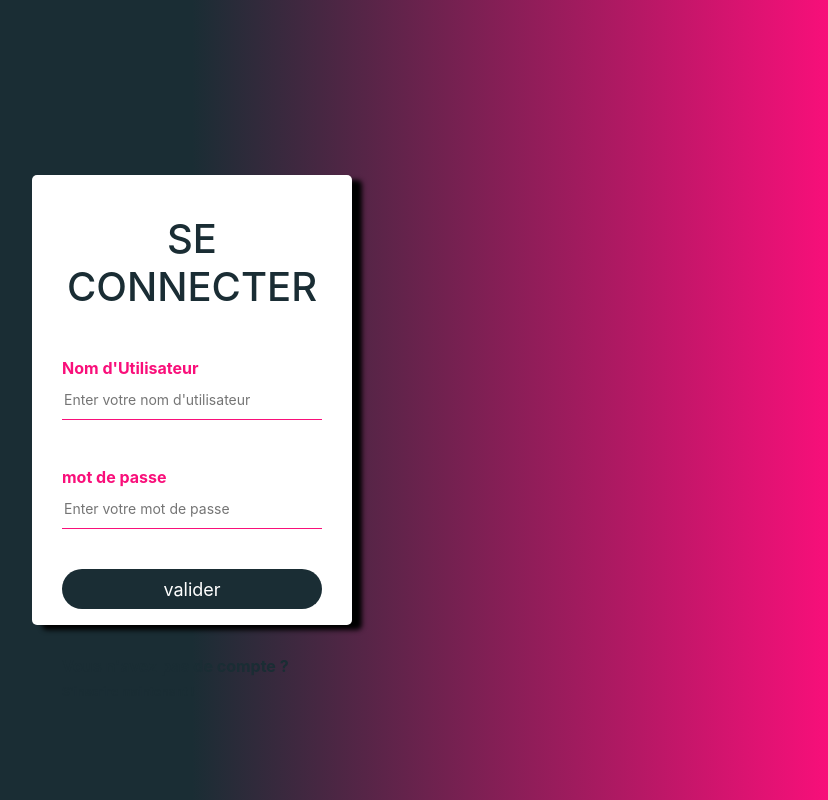
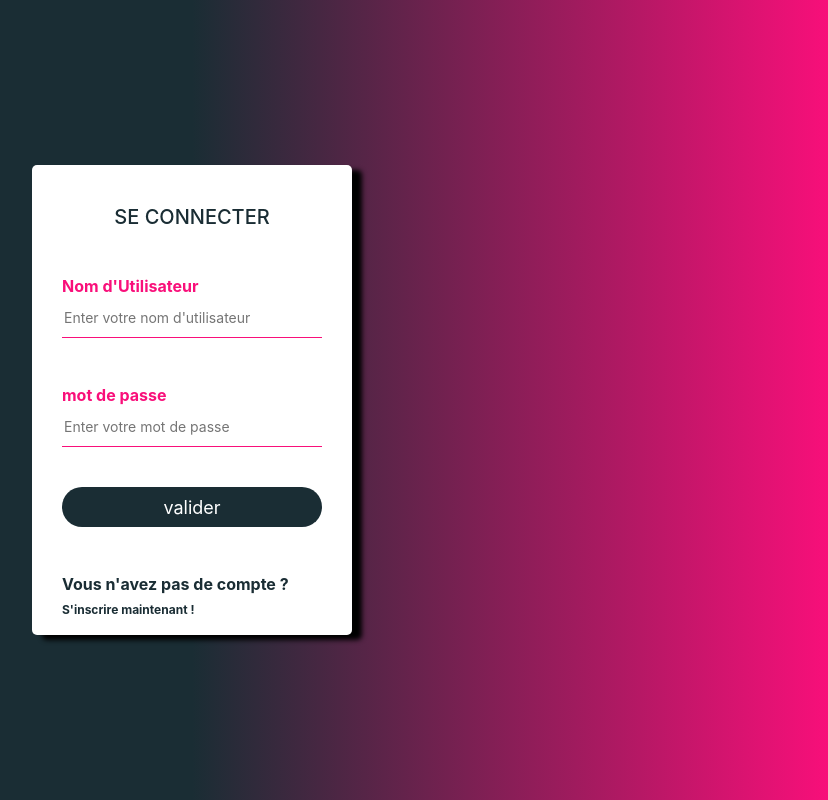
Before and after one commit to Nirdeo/LiveQuestion, a PHP site: page /connexion.php in a window 1280 px wide. Shown: the whole page, without its empty margins (448-1276 px from the left). Run offline with PHP 8.4, Linux system fonts and the light colour scheme.

Commit message:
Update connexionStyle.css

```diff
--- a/style/connexionStyle.css
+++ b/style/connexionStyle.css
@@ -11,7 +11,7 @@ body{
 }
 .loginBox{
 	width: 320px;
-	height: 450px;
+	height: 470px;
 	background: #FFF;
 	top: 50%;
 	left: 50%;
@@ -27,7 +27,7 @@ h1{
 	margin: 0;
 	padding: 0 0 20px;
 	text-align: center;
-	font-size: 14px;
+	font-size: 20px !important;
 	color: #1A2D34;
     text-transform: uppercase;
 }
```
